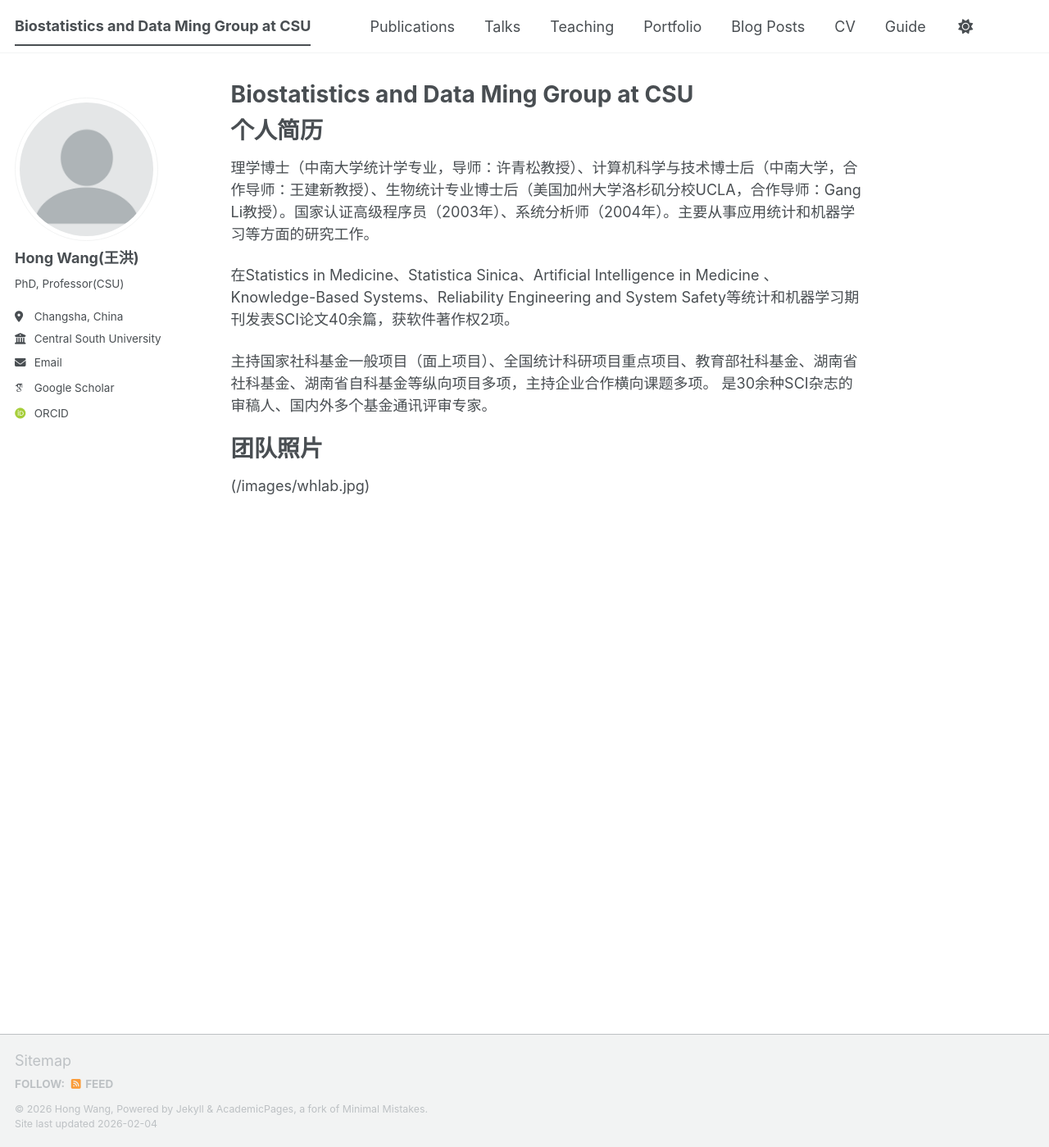
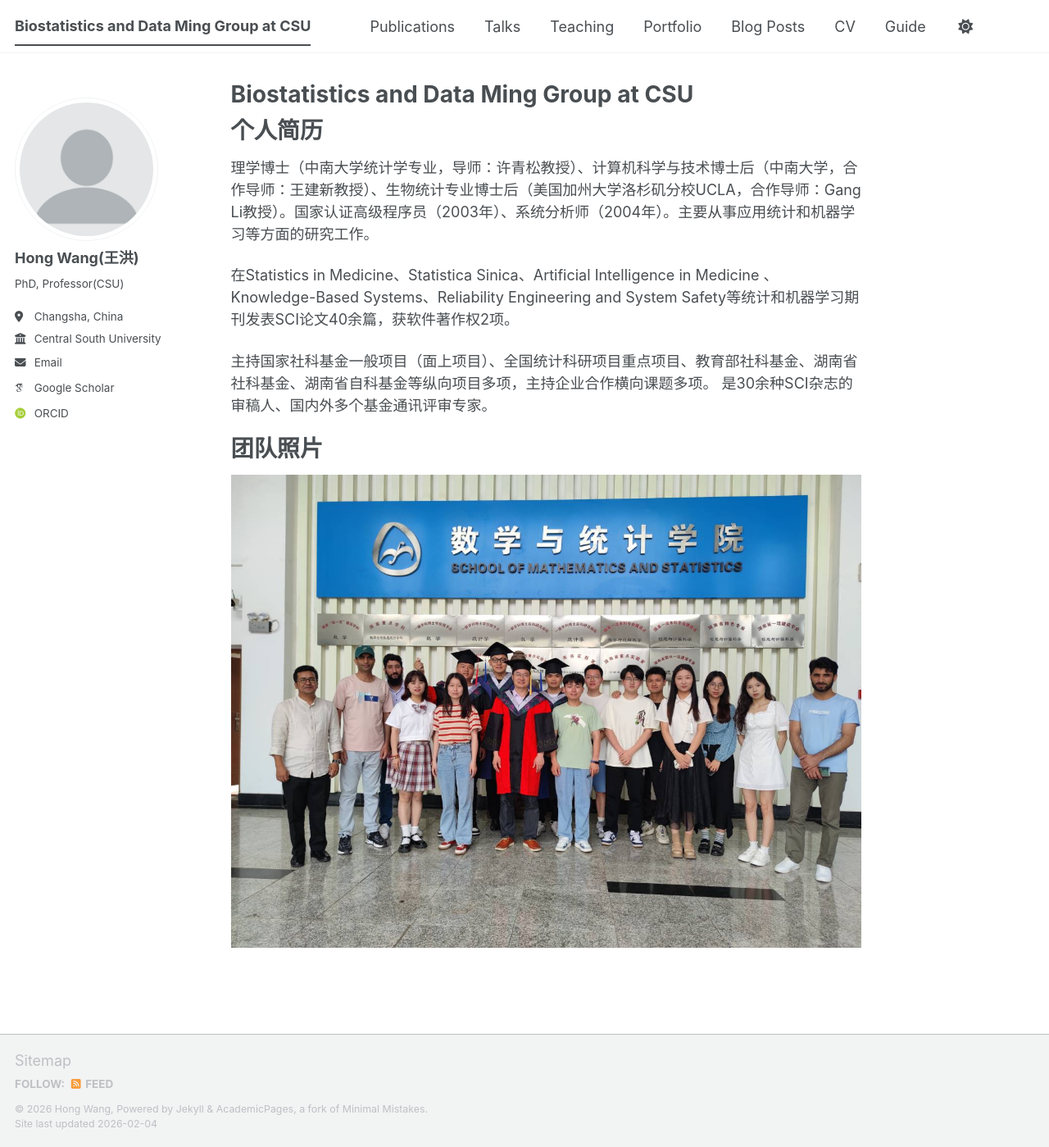
Before and after one commit to whcsu/whcsu.github.io, a Jekyll site: the page built from _pages/about.md, in a window 1280 px wide and 1399 px high. Shown: the whole window at 82% size. Built offline with Jekyll 4.4.1, drawn with Linux system fonts in a browser that asks for light colours; some web fonts are replaced; a script bundle is joined from its source files by our own code; library files that are not in the unit come from our copies.

Commit message:
Fix image syntax in about.md

```diff
--- a/_pages/about.md
+++ b/_pages/about.md
@@ -17,4 +17,4 @@ redirect_from:
 
 #  团队照片
 
-(/images/whlab.jpg)
+![![图片说明]](/images/whlab.jpg)
```
